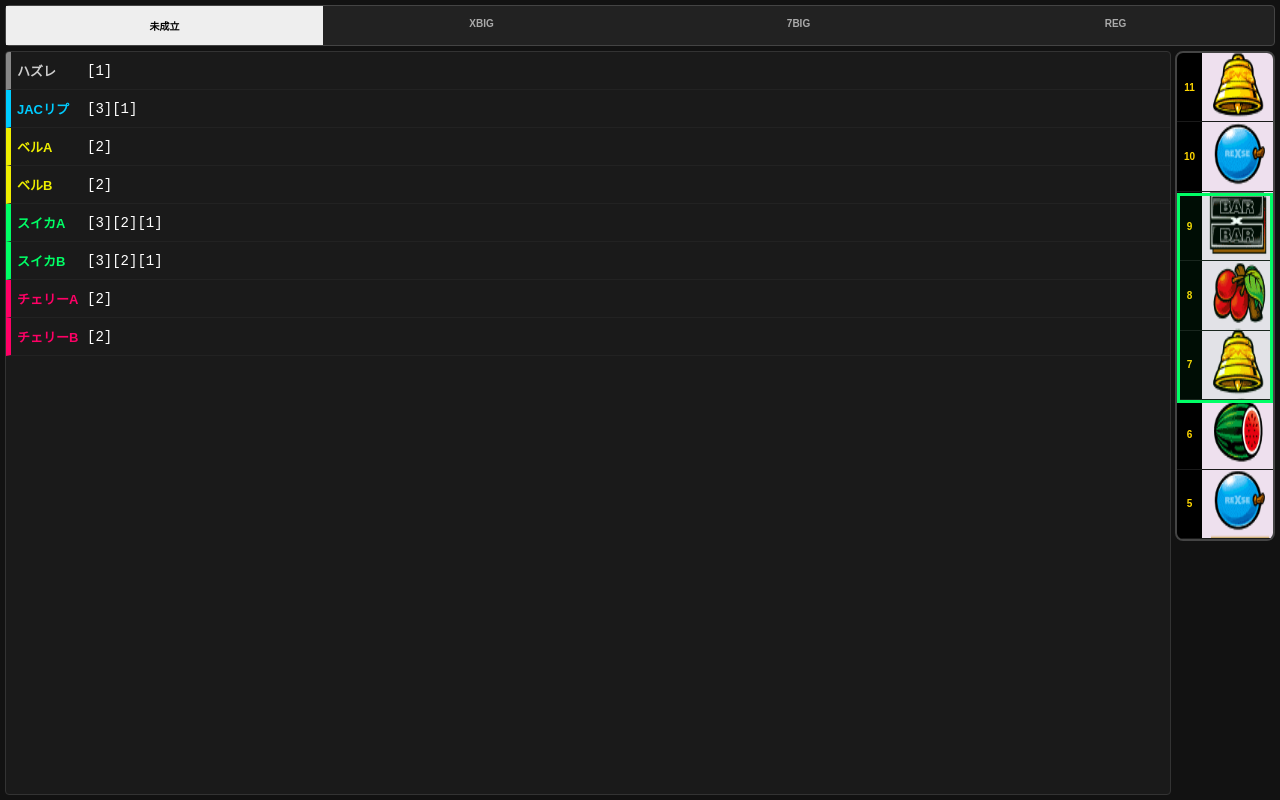
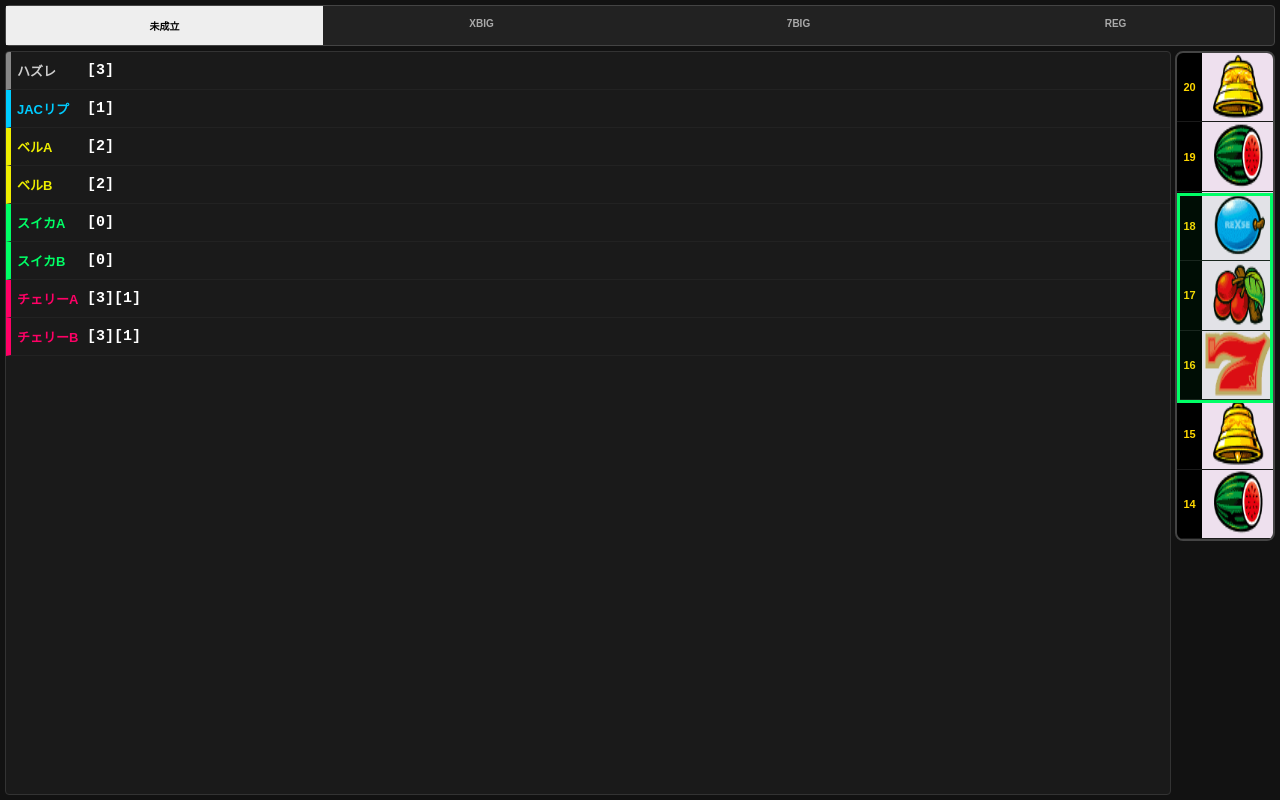
Before and after one commit to VS777-coder/VersusRexseReverse_right, a plain HTML site: page index.html in a window 1280 px wide. Drawn offline with Linux system fonts and the light colour scheme.

Commit message:
Add files via upload

```diff
--- a/index.html
+++ b/index.html
@@ -3,72 +3,52 @@
 <head>
     <meta charset="UTF-8">
     <meta name="viewport" content="width=device-width, initial-scale=1.0, maximum-scale=1.0, user-scalable=no">
-    <title>Versus Revise - Right Reel Final</title>
+    <title>Versus Revise - Right Reel Checker</title>
     <style>
-        * { box-sizing: border-box; touch-action: none; } /* 画面の揺れ・スクロールを禁止 */
+        * { box-sizing: border-box; touch-action: none; }
         body {
             background-color: #121212; color: #fff; font-family: sans-serif;
             margin: 0; padding: 5px; height: 100vh; overflow: hidden;
-            display: flex; flex-direction: column;
-            user-select: none; -webkit-user-select: none;
+            display: flex; flex-direction: column; user-select: none;
         }
-
         .state-tabs { display: flex; width: 100%; background: #222; border: 1px solid #444; border-radius: 4px; margin-bottom: 5px; flex-shrink: 0; }
         .state-tab { flex: 1; text-align: center; padding: 12px 2px; font-size: 10px; font-weight: bold; cursor: pointer; color: #aaa; }
-
         .tab-hazure.active { background: #eee; color: #000; }
         .tab-x.active      { background: #304ffe; color: #fff; }
         .tab-seven.active  { background: #d50000; color: #fff; }
         .tab-bar.active    { background: #000; color: #fff; border-bottom: 3px solid #777; }
 
         .main-content { display: flex; flex-direction: row-reverse; flex: 1; overflow: hidden; gap: 4px; }
-
-        .reel-frame {
-            width: 100px; height: 490px; background: #000; border: 2px solid #444; border-radius: 8px;
-            overflow: hidden; flex-shrink: 0; position: relative;
-        }
+        .reel-frame { width: 100px; height: 490px; background: #000; border: 2px solid #444; border-radius: 8px; overflow: hidden; position: relative; }
         .reel-window { height: 100%; display: flex; flex-direction: column; }
         .symbol { height: 70px; display: flex; align-items: center; border-bottom: 1px solid #1a1a1a; }
-        .index-num { width: 25px; color: #ffd700; text-align: center; font-size: 10px; font-weight: bold; }
+        .index-num { width: 25px; color: #ffd700; text-align: center; font-size: 11px; font-weight: bold; }
         .symbol-image { flex-grow: 1; height: 100%; background-image: url('reel.png'); background-size: 100% 2100%; }
-        .center-guide {
-            position: absolute; top: 140px; left: 0; width: 100%; height: 210px;
-            border: 3px solid #00ff66; background: rgba(0, 255, 102, 0.05);
-            pointer-events: none; z-index: 10;
-        }
+        .center-guide { position: absolute; top: 140px; left: 0; width: 100%; height: 210px; border: 3px solid #00ff66; background: rgba(0, 255, 102, 0.05); pointer-events: none; z-index: 10; }
 
         .result-area { flex: 1; background: #1a1a1a; border: 1px solid #333; border-radius: 4px; overflow-y: auto; }
         .flag-item { display: flex; align-items: center; height: 38px; padding: 0 6px; border-bottom: 1px solid #222; border-left: 5px solid rgba(0,0,0,0.5); }
         .flag-name { font-size: 13px; font-weight: bold; width: 70px; flex-shrink: 0; }
-        .flag-data { font-size: 14px; color: #fff; font-family: monospace; }
-
-        .c-rep { border-left-color: #00ccff; color: #00ccff; }
-        .c-bell { border-left-color: #eeee00; color: #eeee00; }
-        .c-suika { border-left-color: #00ff66; color: #00ff66; }
-        .c-cher { border-left-color: #ff0066; color: #ff0066; }
-        .c-hazure { border-left-color: #888; color: #ccc; }
-        .c-tok { border-left-color: #cc33ff; color: #cc33ff; }
+        .flag-data { font-size: 15px; color: #fff; font-family: monospace; font-weight: bold; }
+        .c-rep { border-left-color: #00ccff; color: #00ccff; } .c-bell { border-left-color: #eeee00; color: #eeee00; }
+        .c-suika { border-left-color: #00ff66; color: #00ff66; } .c-cher { border-left-color: #ff0066; color: #ff0066; }
+        .c-hazure { border-left-color: #888; color: #ccc; } .c-tok { border-left-color: #cc33ff; color: #cc33ff; }
     </style>
 </head>
 <body>
-
     <div class="state-tabs">
         <div id="tab-hazure" class="state-tab tab-hazure active" onclick="switchState('hazure')">未成立</div>
         <div id="tab-x_flag" class="state-tab tab-x" onclick="switchState('x_flag')">XBIG</div>
         <div id="tab-seven_flag" class="state-tab tab-seven" onclick="switchState('seven_flag')">7BIG</div>
         <div id="tab-bar_flag" class="state-tab tab-bar" onclick="switchState('bar_flag')">REG</div>
     </div>
-
     <div class="main-content">
         <div id="reel-touch" class="reel-frame">
             <div class="center-guide"></div>
             <div id="reel-window" class="reel-window"></div>
         </div>
-        <div class="result-area">
-            <div id="flag-list" class="flag-list"></div>
-        </div>
+        <div class="result-area"><div id="flag-list"></div></div>
     </div>
-
 <script>
     const FLAG_DEFS = [
         { k: "hazure", n: "ハズレ", c: "hazure" }, { k: "normal_rep", n: "通常リプ", c: "rep" },
@@ -80,91 +60,25 @@
         { k: "tokC", n: "特役C", c: "tok" }, { k: "tokD", n: "特役D", c: "tok" }, { k: "tokE", n: "特役E", c: "tok" }
     ];
 
+    // OCRデータ（一切変更なし）
     const GOD_DATA = {
-        hazure: {
-            hazure:[0,0,2,3,0,1,0,3,3,3,1,0,2,3,2,1,0,2,2,0,0],
-            normal_rep:[3,0,1,1,4,2,1,0,0,2,0,0,4,2,1,0,3,2,1,0,3],
-            jac_rep:[0,1,2,0,4,3,2,1,1,2,1,4,4,3,2,1,0,3,2,1,0],
-            rt_rep:[3,0,1,1,4,2,1,0,0,2,0,0,4,2,1,0,3,2,1,0,3],
-            bellA:[1,1,0,2,1,1,3,2,1,1,3,2,1,0,4,3,2,1,1,3,2],
-            bellB:[1,1,0,2,1,1,3,2,1,1,3,2,1,0,4,3,2,1,1,3,2],
-            suikaA:[3,2,0,0,2,0,0,4,4,0,4,3,4,4,4,1,2,3,0,3,0],
-            suikaB:[3,2,0,0,2,0,0,4,4,0,4,3,4,4,4,1,2,3,0,3,0],
-            cherA:[1,2,2,2,1,0,0,1,3,2,2,1,4,4,2,3,2,1,0,3,2],
-            cherB:[1,2,2,2,1,0,0,1,3,2,2,1,4,4,2,3,2,1,0,3,2],
-            tokA:Array(21).fill(null),tokB:Array(21).fill(null),tokC:Array(21).fill(null),tokD:Array(21).fill(null),tokE:Array(21).fill(null)
-        },
-        x_flag: {
-            hazure:[1,0,1,0,1,0,2,2,0,0,0,0,1,3,4,1,2,3,4,3,2],
-            normal_rep:[3,0,1,1,4,2,1,0,2,1,1,4,3,2,1,0,2,2,1,0,3],
-            jac_rep:[2,1,0,0,3,2,1,1,2,1,2,4,4,3,2,1,3,2,1,1,0],
-            rt_rep:[3,0,1,1,4,2,1,0,2,1,1,4,3,2,1,0,3,2,1,0,3],
-            bellA:[1,1,2,1,1,1,3,2,1,1,3,2,1,0,4,3,2,1,1,3,2],
-            bellB:[1,1,2,1,1,1,3,2,1,1,3,2,1,0,4,3,2,1,1,3,2],
-            suikaA:[3,0,1,1,1,0,2,4,0,2,2,0,1,3,4,1,2,3,4,3,2],
-            suikaB:[3,0,1,1,1,0,2,4,0,2,2,0,1,3,4,1,2,3,4,3,2],
-            cherA:[1,3,2,2,1,1,1,1,3,2,1,1,3,3,2,3,2,1,0,3,2],
-            cherB:[1,3,2,2,1,1,1,1,3,2,1,1,3,3,2,3,2,1,0,3,2],
-            tokA:[1,1,2,2,2,0,0,2,2,4,2,0,3,0,1,0,2,3,4,3,2],
-            tokB:[1,1,1,1,2,1,4,4,2,2,3,3,3,3,1,1,1,1,4,3,2],
-            tokC:[1,1,2,2,2,0,0,2,2,4,2,0,3,0,1,0,2,3,4,3,2],
-            tokD:[1,1,1,1,0,4,4,1,1,0,1,0,4,0,3,0,0,0,4,3,2],
-            tokE:[1,1,1,1,2,0,0,2,2,4,2,0,3,0,1,0,2,3,4,3,2]
-        },
-        seven_flag: {
-            hazure:[1,1,4,3,2,2,3,1,0,4,3,2,3,0,0,0,2,3,0,1,0],
-            normal_rep:[1,0,1,1,4,2,1,0,2,1,1,4,3,2,1,0,3,2,1,0,3],
-            jac_rep:[1,1,1,4,4,0,4,1,1,0,1,2,0,4,2,1,3,2,1,0,0],
-            rt_rep:[1,0,1,1,4,2,1,0,2,1,1,4,3,2,1,0,3,2,1,0,3],
-            bellA:[1,1,3,1,1,1,3,2,1,1,3,2,1,1,4,3,2,1,1,3,2],
-            bellB:[1,1,0,2,1,1,0,1,2,1,2,3,1,3,0,0,2,1,0,1,2],
-            suikaA:[1,1,2,2,2,0,0,4,4,0,3,2,1,1,1,1,2,3,0,3,0],
-            suikaB:[1,1,2,2,2,0,0,4,4,0,3,2,1,1,1,1,2,3,0,3,0],
-            cherA:[1,3,3,2,1,1,1,1,3,1,3,1,1,1,1,1,1,3,1,3,2],
-            cherB:[1,3,3,2,1,1,1,1,3,1,3,1,1,1,1,1,1,3,1,3,2],
-            tokA:[1,0,2,2,2,1,0,0,4,0,3,2,1,1,1,1,2,3,0,3,2],
-            tokB:[0,1,1,2,0,1,0,3,1,2,3,1,3,1,3,1,0,1,3,2,1],
-            tokC:[1,0,2,1,2,0,1,2,3,4,1,2,1,3,1,1,1,3,1,3,0],
-            tokD:[1,0,2,1,2,0,0,1,2,4,4,2,3,4,4,4,1,3,1,2,2],
-            tokE:[1,0,2,1,2,0,0,1,2,4,4,2,3,4,4,4,1,3,1,2,2]
-        },
-        bar_flag: {
-            hazure:[1,1,4,3,2,0,3,1,0,3,4,3,2,1,0,2,0,1,1,3,1],
-            normal_rep:[1,0,1,1,4,2,1,0,2,1,1,4,3,2,1,0,3,2,1,0,3],
-            jac_rep:[1,0,1,1,4,2,1,0,2,1,1,4,3,2,1,0,3,2,1,0,3],
-            rt_rep:[1,0,1,1,4,2,1,0,2,1,1,4,3,2,1,0,3,2,1,0,3],
-            bellA:[1,1,3,1,1,1,3,2,1,1,3,2,1,0,4,3,2,1,1,3,2],
-            bellB:[1,1,2,4,0,1,2,4,3,0,2,3,4,0,1,1,2,4,1,1,1],
-            suikaA:[1,1,4,3,2,0,1,2,0,1,4,4,2,2,1,2,1,1,0,3,2],
-            suikaB:[1,1,4,3,2,0,1,2,0,1,4,4,2,2,1,2,1,1,0,3,2],
-            cherA:[1,3,3,2,4,4,3,2,3,1,2,1,3,4,3,2,2,1,0,3,2],
-            cherB:[1,3,3,2,4,4,3,2,3,1,2,1,3,4,3,2,2,1,0,3,2],
-            tokA:[1,0,3,4,3,2,1,1,0,0,4,3,2,1,0,1,2,3,1,1,0],
-            tokB:[1,1,3,4,0,1,4,4,3,1,2,1,3,4,0,1,2,1,3,2,2],
-            tokC:[1,0,3,4,3,2,1,1,0,0,4,3,2,1,0,1,2,3,1,1,0],
-            tokD:[1,0,3,0,0,0,1,0,1,2,4,3,2,0,1,2,0,1,1,1,0],
-            tokE:[1,1,3,4,0,1,4,4,3,1,2,1,3,4,0,1,2,1,3,2,2]
-        }
+        hazure: { hazure:[0,0,2,2,0,1,2,3,3,1,1,0,4,3,2,1,0,2,2,0,0], normal_rep:[3,0,1,2,3,2,2,0,1,2,0,4,3,2,1,0,3,2,1,0,3], jac_rep:[0,1,3,3,4,3,1,0,2,1,4,0,4,3,2,1,0,3,2,1,0], rt_rep:[3,0,2,2,3,2,2,1,1,2,0,4,3,2,1,0,3,2,1,0,3], bellA:[2,3,0,1,2,1,3,2,1,1,3,2,1,4,4,3,2,1,1,3,2], bellB:[2,3,0,1,2,1,3,2,1,1,3,2,1,4,4,3,2,1,1,3,2], suikaA:[0,3,3,3,2,0,0,4,4,0,4,3,4,4,4,1,2,3,0,3,0], suikaB:[0,3,3,3,2,0,0,4,4,0,4,3,4,4,4,1,2,3,0,3,0], cherA:[2,3,1,1,2,1,1,0,3,2,1,1,4,3,2,3,2,1,0,3,2], cherB:[2,3,1,1,2,1,1,0,3,2,1,1,4,3,2,3,2,1,0,3,2], tokA:Array(21).fill(null),tokB:Array(21).fill(null),tokC:Array(21).fill(null),tokD:Array(21).fill(null),tokE:Array(21).fill(null) },
+        x_flag: { hazure:[2,3,4,3,2,1,0,0,0,0,4,1,1,3,1,1,2,2,0,1,2], normal_rep:[3,0,1,2,3,2,1,0,1,1,1,4,3,2,1,0,2,1,1,0,3], jac_rep:[0,1,2,3,0,1,2,1,2,1,2,4,4,3,2,1,1,1,0,2,2], rt_rep:[3,0,2,2,3,2,1,0,1,1,1,4,3,2,1,0,3,1,1,0,3], bellA:[2,3,0,1,2,1,3,2,1,1,3,2,1,0,4,3,2,1,1,3,2], bellB:[2,3,0,1,2,1,3,2,1,1,3,2,1,0,4,3,2,1,1,3,2], suikaA:[2,3,4,3,2,1,0,0,2,2,2,0,1,3,4,1,1,1,0,3,2], suikaB:[2,3,4,3,2,1,0,0,2,2,2,0,1,3,4,1,1,1,0,3,2], cherA:[2,3,0,1,1,3,2,1,3,2,1,1,3,3,2,3,2,1,1,3,2], cherB:[2,3,0,1,1,3,2,1,3,2,1,1,3,3,2,3,2,1,1,3,2], tokA:[2,3,4,3,2,1,0,0,3,0,1,0,2,2,2,0,0,1,1,2,1], tokB:[2,3,4,3,2,1,0,0,3,3,3,3,1,4,1,1,1,1,1,1,1], tokC:[2,3,4,3,2,1,0,0,3,0,1,0,2,2,2,0,0,1,1,2,1], tokD:[2,3,4,0,1,3,0,0,4,0,1,0,4,4,4,0,1,1,1,1,1], tokE:[2,3,4,3,2,1,0,0,3,0,1,0,2,2,2,0,0,1,1,2,1] },
+        seven_flag: { hazure:[0,1,0,3,2,3,2,0,0,0,3,2,3,4,1,2,3,4,2,1,1], normal_rep:[1,0,1,2,3,2,1,0,1,1,1,4,3,2,1,0,3,1,1,0,1], jac_rep:[0,1,2,4,1,2,0,2,4,1,1,0,4,4,1,1,1,1,0,1,1], rt_rep:[1,0,2,2,3,2,1,0,1,1,1,4,3,2,1,0,3,1,1,0,1], bellA:[2,3,0,1,2,1,3,2,1,1,3,2,1,1,4,3,2,1,1,3,2], bellB:[0,1,2,1,0,2,0,1,2,1,0,2,1,1,2,1,0,2,4,1,1], suikaA:[0,3,3,3,2,1,1,1,1,1,2,2,2,1,1,1,0,0,2,2,1], suikaB:[0,3,3,3,2,1,1,1,1,1,2,2,2,1,1,1,0,0,2,2,1], cherA:[2,3,1,1,1,1,1,3,1,3,1,3,1,1,3,1,1,1,3,3,2], cherB:[2,3,1,1,1,1,1,3,1,3,1,3,1,1,3,1,1,1,3,3,2], tokA:[0,3,3,3,2,1,1,2,3,0,4,0,0,2,2,2,1,1,1,0,1], tokB:[2,1,3,1,3,1,0,1,3,1,3,1,0,2,1,1,0,2,1,1,0], tokC:[2,1,3,1,1,1,3,1,3,1,2,1,0,1,2,0,1,2,0,1,1], tokD:[2,2,1,3,4,4,4,3,2,1,0,0,1,2,4,4,2,1,0,2,1], tokE:[2,2,1,3,4,4,4,3,2,1,0,0,1,2,4,4,2,1,0,2,1] },
+        bar_flag: { hazure:[1,3,1,1,3,0,1,2,0,4,3,4,3,1,0,2,3,4,1,1,1], normal_rep:[1,0,1,2,3,2,1,0,1,1,1,4,3,2,1,0,3,1,1,0,1], jac_rep:[1,0,1,2,3,2,1,0,1,1,1,4,3,2,1,0,3,1,1,0,1], rt_rep:[1,0,2,2,3,2,1,0,1,1,1,4,3,2,1,0,3,1,1,0,1], bellA:[2,3,0,1,2,1,3,2,1,1,3,2,1,0,4,3,2,1,1,3,2], bellB:[1,1,1,2,4,1,1,2,4,0,1,3,4,2,3,0,2,4,1,1,1], suikaA:[2,1,1,0,3,2,1,2,1,1,4,4,3,2,2,1,2,4,1,1,1], suikaB:[2,1,1,0,3,2,1,2,1,1,4,4,3,2,2,1,2,4,1,1,1], cherA:[2,3,1,1,3,2,2,3,4,4,3,2,3,1,2,1,3,4,3,2,1], cherB:[2,3,1,1,3,2,2,3,4,4,3,2,3,1,2,1,3,4,3,2,1], tokA:[0,1,1,3,1,1,0,0,3,4,3,2,1,1,0,0,4,3,2,1,1], tokB:[2,2,3,2,1,3,4,0,1,4,4,3,1,2,1,3,4,0,1,2,1], tokC:[0,1,1,3,1,1,0,0,3,4,3,2,1,1,0,0,4,3,2,1,1], tokD:[0,3,0,0,0,1,0,0,0,3,0,0,2,4,3,2,0,1,0,0,0], tokE:[2,2,3,2,1,3,4,0,1,4,4,3,1,2,1,3,4,0,1,2,1] }
     };
 
-    let currentState = 'hazure', currentCenter = 8;
+    let currentState = 'hazure', currentCenter = 17; // 初期位置を赤7(17)に設定
     let startY = 0;
 
     function init() {
         const frame = document.getElementById('reel-touch');
-        frame.addEventListener('touchstart', e => {
-            startY = e.touches[0].pageY;
-        }, { passive: false });
-
-        frame.addEventListener('touchmove', e => {
-            e.preventDefault(); // 画面の揺れを防止
-        }, { passive: false });
-
+        frame.addEventListener('touchstart', e => { startY = e.touches[0].pageY; }, { passive: false });
+        frame.addEventListener('touchmove', e => { e.preventDefault(); }, { passive: false });
         frame.addEventListener('touchend', e => {
             const diff = startY - e.changedTouches[0].pageY;
             if (Math.abs(diff) > 20) moveReel(diff > 0 ? 1 : -1);
         }, { passive: false });
-
         updateView();
     }
 
@@ -201,22 +115,28 @@
         list.innerHTML = '';
         const dataSet = GOD_DATA[currentState];
 
+        // 現在の下段位置を特定 (中段-1)
+        let currentBottom = currentCenter - 1;
+        if (currentBottom < 1) currentBottom = 21;
+
         FLAG_DEFS.forEach(f => {
             const table = dataSet[f.k];
+            if (!table) return;
             const slips = [];
 
-            // 押し位置n (21〜1)
+            // 押し位置 n (21〜1) を順にチェック
             for (let n = 1; n <= 21; n++) {
-                // 画像の並びに合わせ、配列のインデックスを逆転させて参照
+                // 画像の並び(21〜1)に合わせてインデックス参照
+                // 配列の0番目 = 図柄21番
                 const slip = table[21 - n];
                 if (slip === null) continue;
 
-                // 停止位置(中段)の算出
-                // 押し位置(下段n) + 滑り + 1コマ上が中段
-                let stopPos = (n + slip + 1);
-                let normalizedStop = ((stopPos - 1) % 21) + 1;
+                // 押し位置(下段n) + 滑り = 停止位置(下段)
+                let stopPos = n + slip;
+                while (stopPos > 21) stopPos -= 21;
 
-                if (normalizedStop === currentCenter) {
+                // 停止位置が現在の下段と一致すれば逆引き成立
+                if (stopPos === currentBottom) {
                     slips.push(`[${slip}]`);
                 }
             }
```
